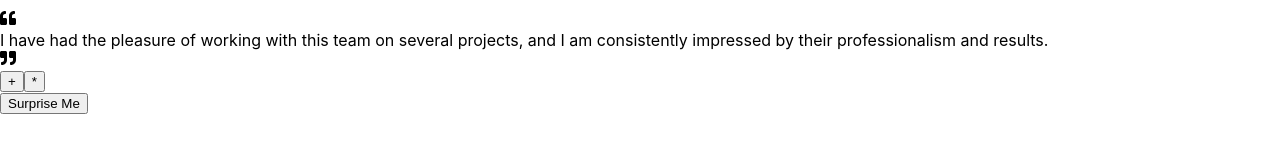
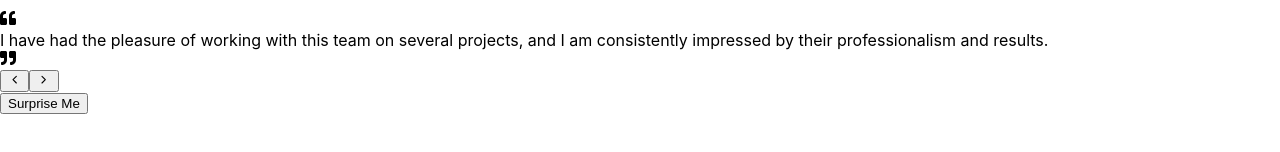
Before and after one commit to RAJA8112008/testomonial, a React (Create React App) app: page / in a window 1280 px wide. Shown: the part 464-616 px from the top of the page. Built offline with nearby package versions, Linux system fonts and the light colour scheme.

Commit message:
commited

```diff
--- a/src/components/Card.js
+++ b/src/components/Card.js
@@ -1,6 +1,7 @@
 import React from 'react'
 import reviews from '../data'
 import {FaQuoteLeft,FaQuoteRight,FaGem} from "react-icons/fa";
+import {FiChevronLeft, FiChevronRight} from "react-icons/fi";
 const Card = (props) => {
     let review=props.review;
   return (
@@ -12,24 +13,27 @@ const Card = (props) => {
         <div className='w-[140px] h-[140px] bg-violet-500 rounded-full absolute top-[-6px] z-[-10]'></div>
       </div>
      <div className='text-center mt-7'>
-       <p>{review.name}</p>
+       <p className='font-bold text-2xl capitlize'>{review.name}</p>
     </div>
-
-<div>
-    <p>{review.job}</p>
+<div  className='text-center mt-7'>
+    <p className='text-voilet-300 uppercase text-sm'>{review.job}</p>
  </div>
- <div>
+ <div className='text-voilet-400 mx-auto mt-5'>
     <FaQuoteLeft/>
  </div>
-<div>
+<div className='text-center mt-4 text-slate-500'>
     {review.text}
 </div>
-<div>
+<div className='text-voilet-400 mx-auto mt-5'>
     <FaQuoteRight/>
  </div>
  <div>
-    <button>+</button>
-    <button>*</button>
+    <button>
+        <FiChevronLeft/>
+    </button>
+    <button>
+  <FiChevronRight/>
+    </button>
  </div>
  <div>
     <button>Surprise Me</button>
```
